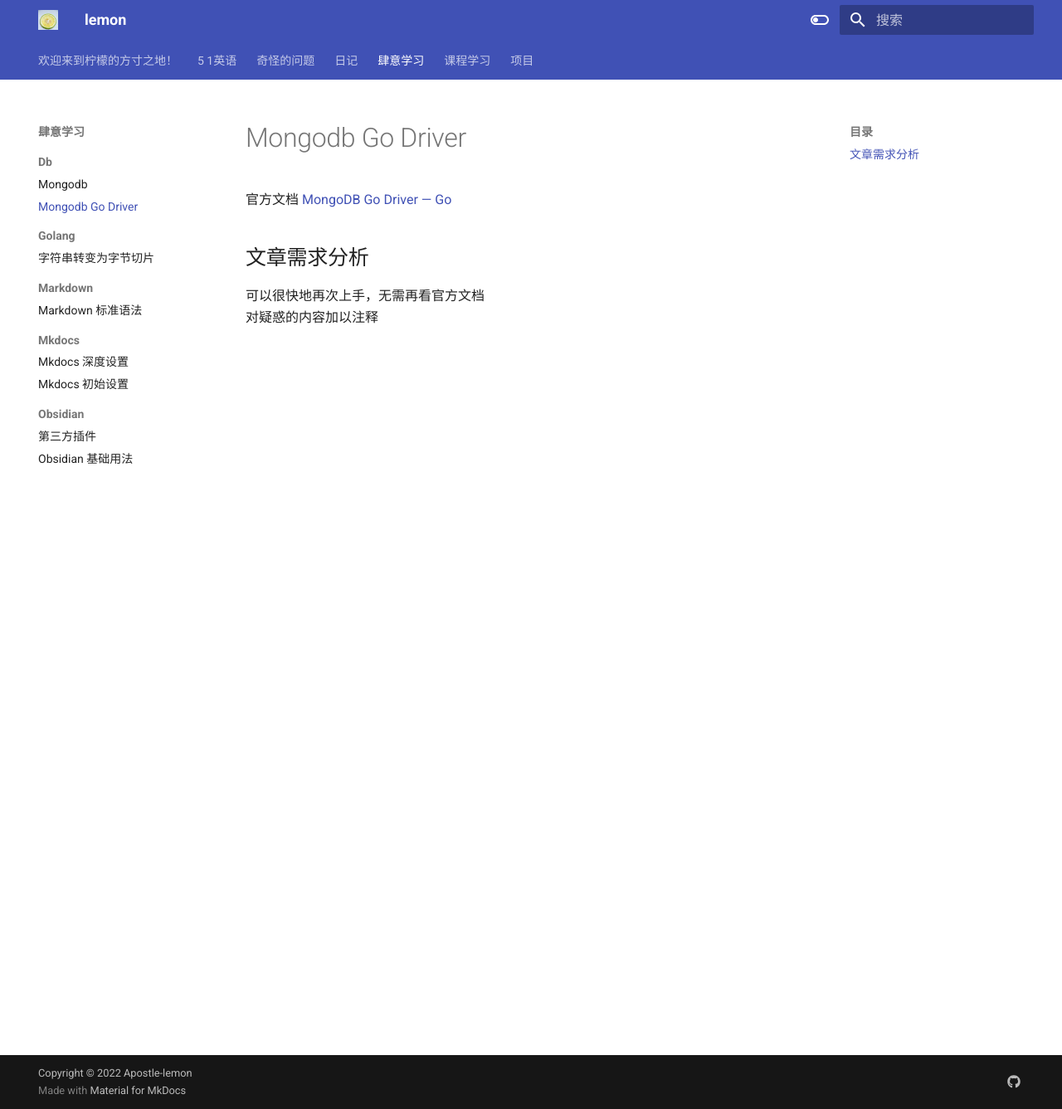
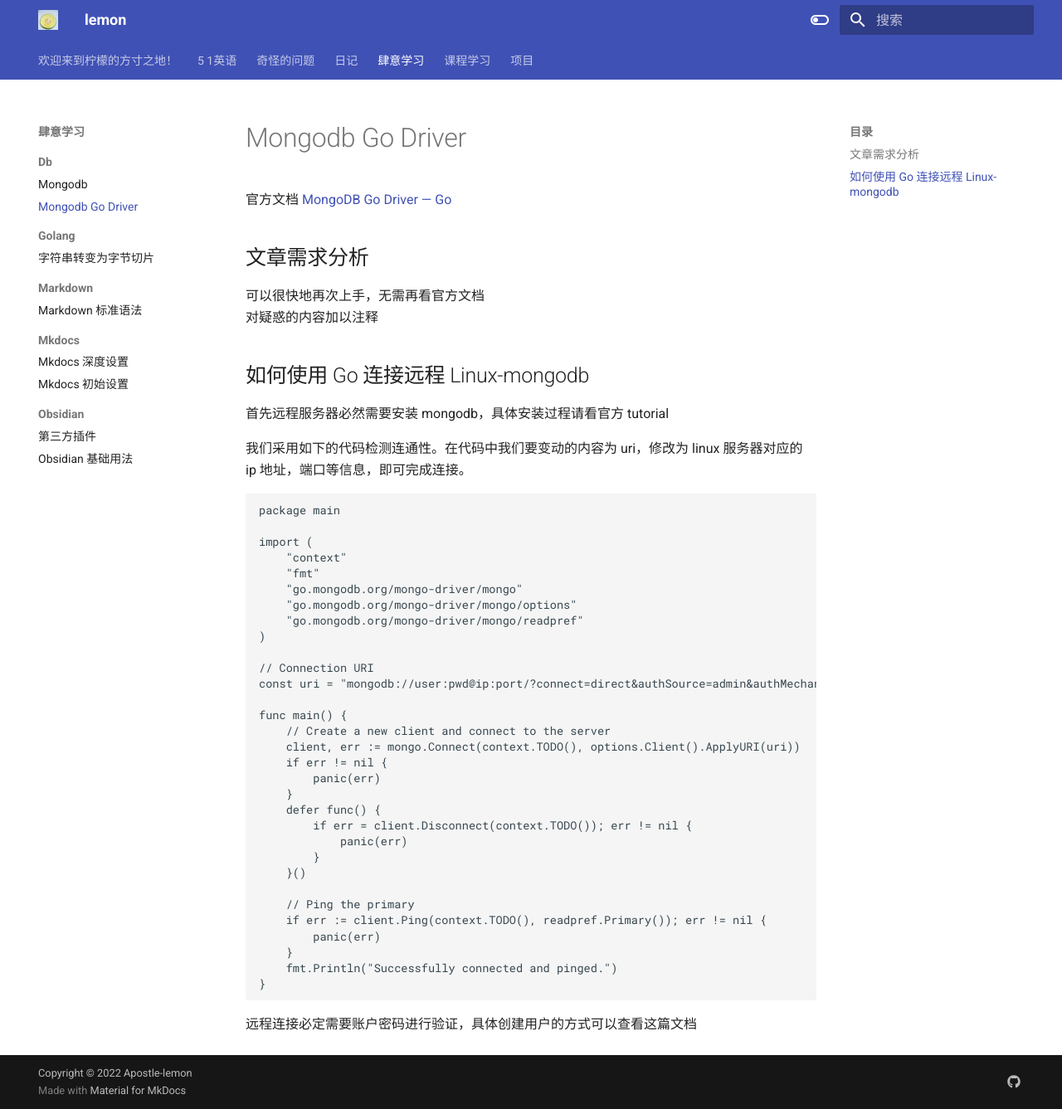
Before and after one commit to Apostle-lemon/Apostle-lemon.github.io, an MkDocs documentation site: the page built from docs/肆意学习/db/mongodb Go Driver.md, in a window 1280 px wide and 1337 px high. Shown: the whole window at 83% size. Built offline with MkDocs 1.6.1 and Material for MkDocs 9.7.7, drawn with Linux system fonts in a browser that asks for light colours.

Commit message:
vault backup: 2022-10-31 10:32:35
Affected files:
docs/日记/2022-10-31.md
docs/肆意学习/db/mongodb Go Driver.md

````diff
--- a/docs/肆意学习/db/mongodb Go Driver.md
+++ b/docs/肆意学习/db/mongodb Go Driver.md
@@ -6,3 +6,45 @@
 
 可以很快地再次上手，无需再看官方文档
 对疑惑的内容加以注释
+
+## 如何使用 Go 连接远程 Linux-mongodb
+
+首先远程服务器必然需要安装 mongodb，具体安装过程请看官方 tutorial
+
+我们采用如下的代码检测连通性。在代码中我们要变动的内容为 uri，修改为 linux 服务器对应的 ip 地址，端口等信息，即可完成连接。
+
+```Go
+package main
+
+import (
+    "context"
+    "fmt"
+    "go.mongodb.org/mongo-driver/mongo"
+    "go.mongodb.org/mongo-driver/mongo/options"
+    "go.mongodb.org/mongo-driver/mongo/readpref"
+)
+
+// Connection URI
+const uri = "mongodb://user:pwd@ip:port/?connect=direct&authSource=admin&authMechanism=SCRAM-SHA-1"
+
+func main() {
+    // Create a new client and connect to the server
+    client, err := mongo.Connect(context.TODO(), options.Client().ApplyURI(uri))
+    if err != nil {
+        panic(err)
+    }
+    defer func() {
+        if err = client.Disconnect(context.TODO()); err != nil {
+            panic(err)
+        }
+    }()
+
+    // Ping the primary
+    if err := client.Ping(context.TODO(), readpref.Primary()); err != nil {
+        panic(err)
+    }
+    fmt.Println("Successfully connected and pinged.")
+}
+```
+
+远程连接必定需要账户密码进行验证，具体创建用户的方式可以查看这篇文档
````
Also changed, not shown: docs/日记/2022-10-31.md (added).
